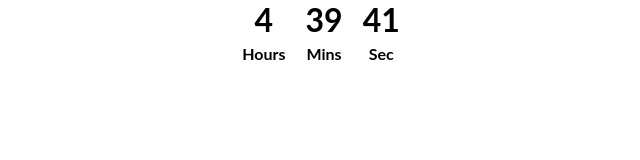
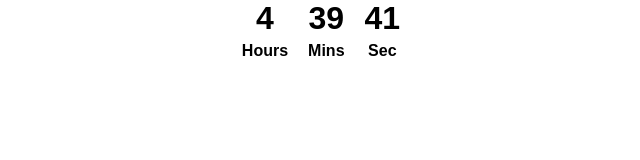
Before and after one commit to aaronorendorff/countdown-timer-test, a plain HTML site: page index.html in a window 1280 px wide. Shown: the full height of the page, 319-959 px from the left. Drawn offline with Linux system fonts and the light colour scheme.

Commit message:
Update index.html

```diff
--- a/index.html
+++ b/index.html
@@ -10,8 +10,10 @@
       justify-content: center;
       align-items: center;
       margin: 0;
-      font-family: 'Lato', sans-serif;
       font-weight: bold;
+    }
+    .fermat-richtext {
+      font-family: 'Primary Font', sans-serif;
     }
     #demo {
       text-align: center;
@@ -33,7 +35,7 @@
   </style>
 </head>
 <body>
-  <div id="demo"></div>
+  <div id="demo" class="fermat-richtext"></div>
   <script>
     // Set the date we're counting down to
     var countDownDate = new Date("Jan 17, 2025 23:59:59").getTime();
```
